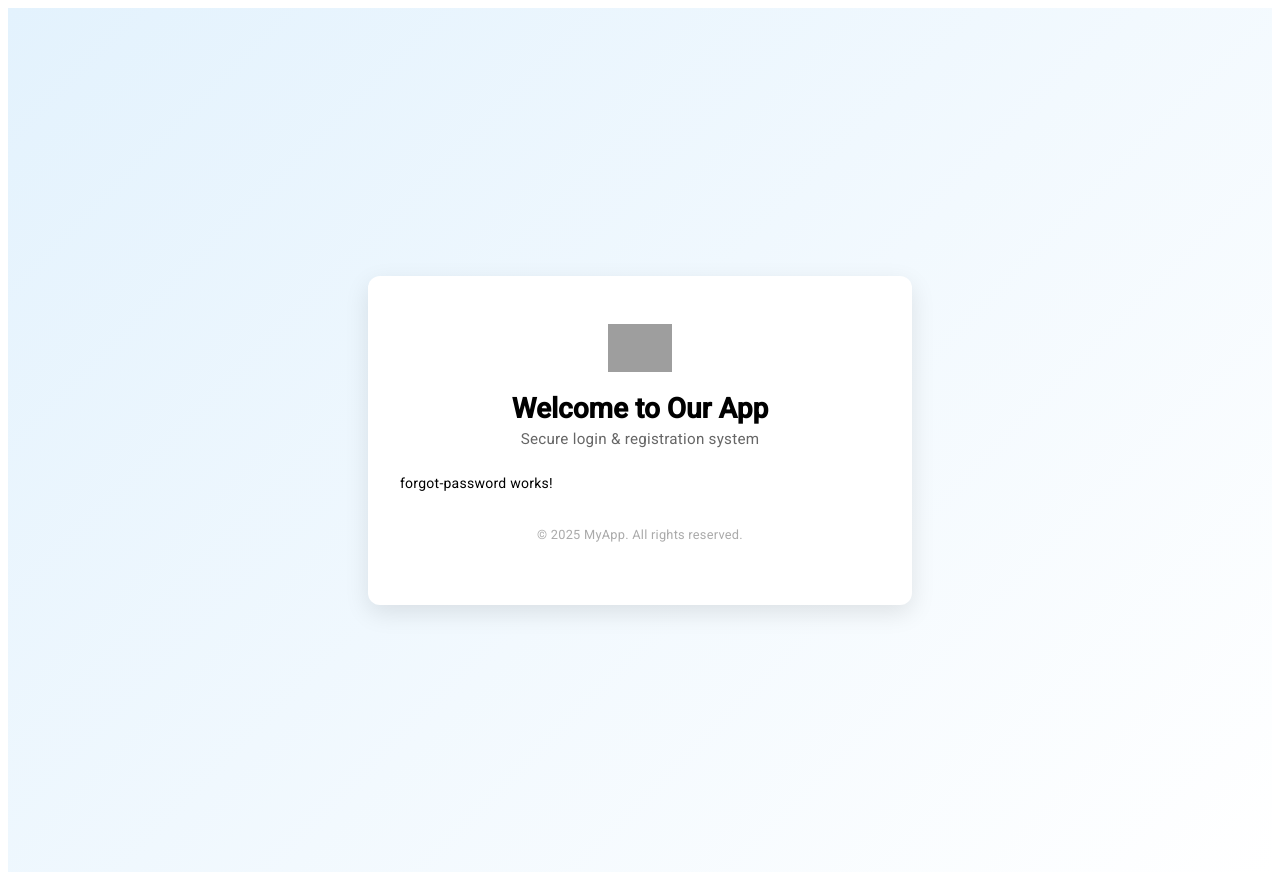
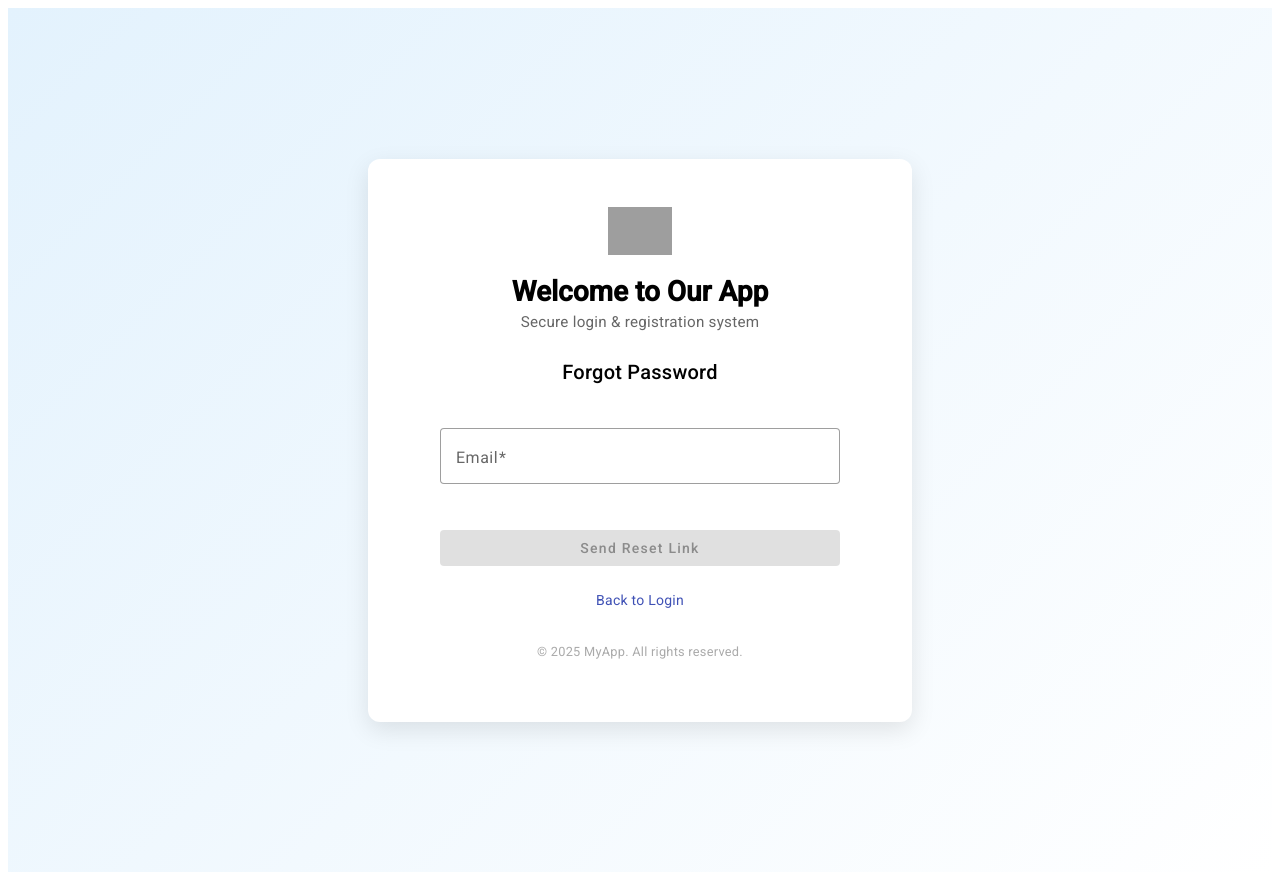
Before and after one commit to InspiroTechnology/aimployee, an Angular app: page /forgot-password in a window 1280 px wide. Built offline with nearby package versions, Linux system fonts and the light colour scheme; grey boxes are pictures that could not be loaded.

Commit message:
Implement forgot password feature with form validation and success message

```diff
--- a/src/app/auth/pages/forgot-password/forgot-password.component.html
+++ b/src/app/auth/pages/forgot-password/forgot-password.component.html
@@ -1 +1,29 @@
-<p>forgot-password works!</p>
+<form [formGroup]="forgotForm" (ngSubmit)="onSubmit()" class="forgot-form">
+    <h2>Forgot Password</h2>
+
+    <ng-container *ngIf="!isSubmitted; else successMessage">
+      <mat-form-field appearance="outline" class="full-width">
+        <mat-label>Email</mat-label>
+        <input matInput placeholder="Enter your email" formControlName="email" />
+        <mat-error *ngIf="forgotForm.get('email')?.hasError('required')">
+          Email is required
+        </mat-error>
+        <mat-error *ngIf="forgotForm.get('email')?.hasError('email')">
+          Invalid email format
+        </mat-error>
+      </mat-form-field>
+
+      <button mat-raised-button color="primary" type="submit" class="full-width" [disabled]="forgotForm.invalid">
+        Send Reset Link
+      </button>
+
+      <div class="actions">
+        <a routerLink="/login">Back to Login</a>
+      </div>
+    </ng-container>
+
+    <ng-template #successMessage>
+      <p>Please check your email for a password reset link.</p>
+      <a routerLink="/login">Back to Login</a>
+    </ng-template>
+  </form>
--- a/src/app/auth/pages/forgot-password/forgot-password.component.scss
+++ b/src/app/auth/pages/forgot-password/forgot-password.component.scss
@@ -0,0 +1,26 @@
+.forgot-form {
+    width: 100%;
+    max-width: 400px;
+    margin: auto;
+    display: flex;
+    flex-direction: column;
+    gap: 1.5rem;
+
+    h2 {
+      text-align: center;
+    }
+
+    .full-width {
+      width: 100%;
+    }
+
+    .actions {
+      text-align: center;
+      font-size: 14px;
+
+      a {
+        color: #3f51b5;
+        text-decoration: none;
+      }
+    }
+  }
--- a/src/app/auth/pages/forgot-password/forgot-password.component.ts
+++ b/src/app/auth/pages/forgot-password/forgot-password.component.ts
@@ -1,18 +1,41 @@
-import { Component, OnInit } from '@angular/core';
+import { Component } from '@angular/core';
 import { CommonModule } from '@angular/common';
+import { FormBuilder, FormGroup, Validators, ReactiveFormsModule } from '@angular/forms';
+import { MatFormFieldModule } from '@angular/material/form-field';
+import { MatInputModule } from '@angular/material/input';
+import { MatButtonModule } from '@angular/material/button';
+import { MatIconModule } from '@angular/material/icon';
 
 @Component({
   selector: 'app-forgot-password',
   standalone: true,
-  imports: [CommonModule],
+  imports: [
+    CommonModule,
+    ReactiveFormsModule,
+    MatFormFieldModule,
+    MatInputModule,
+    MatButtonModule,
+    MatIconModule
+  ],
   templateUrl: './forgot-password.component.html',
   styleUrls: ['./forgot-password.component.scss']
 })
-export class ForgotPasswordComponent implements OnInit {
+export class ForgotPasswordComponent {
+  forgotForm: FormGroup;
+  isSubmitted = false;
 
-  constructor() { }
-
-  ngOnInit(): void {
+  constructor(private fb: FormBuilder) {
+    this.forgotForm = this.fb.group({
+      email: ['', [Validators.required, Validators.email]]
+    });
   }
 
+  onSubmit() {
+    if (this.forgotForm.valid) {
+      const email = this.forgotForm.value.email;
+      console.log('Send reset link to:', email);
+      // TODO: 调用后端 API，发送密码重置链接
+      this.isSubmitted = true;
+    }
+  }
 }
```
